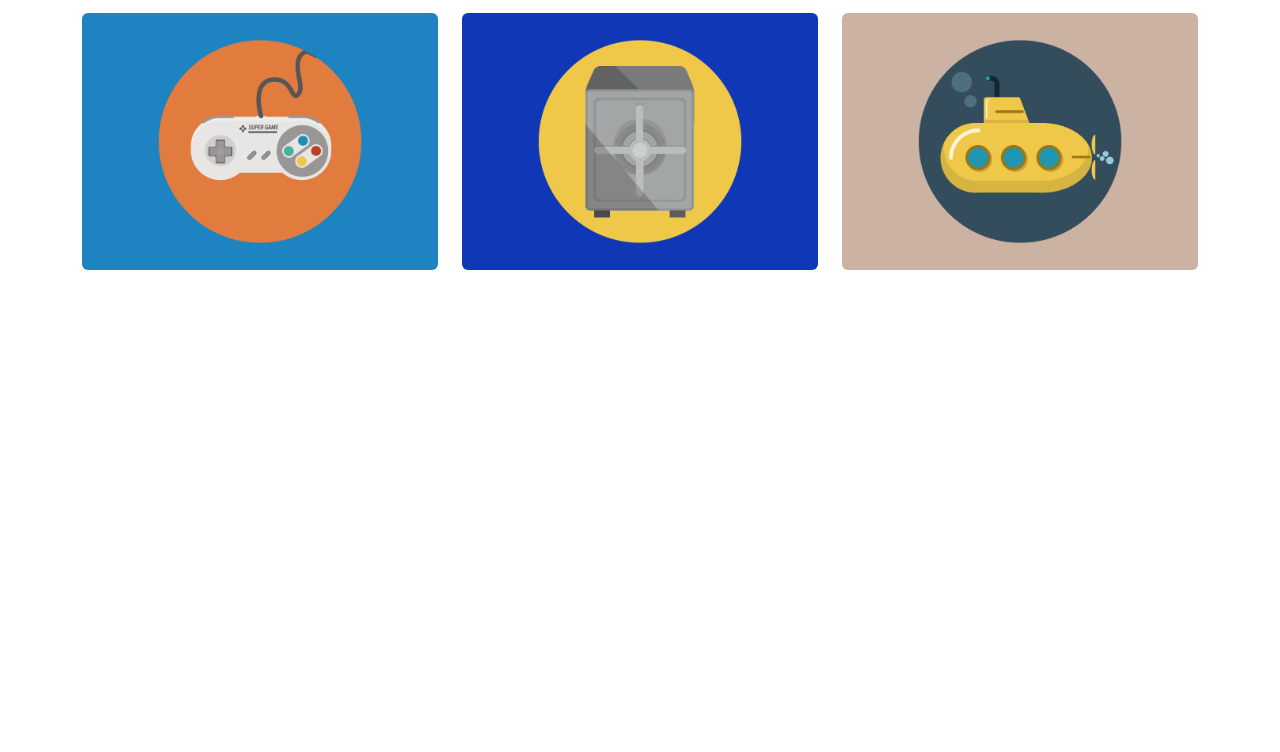
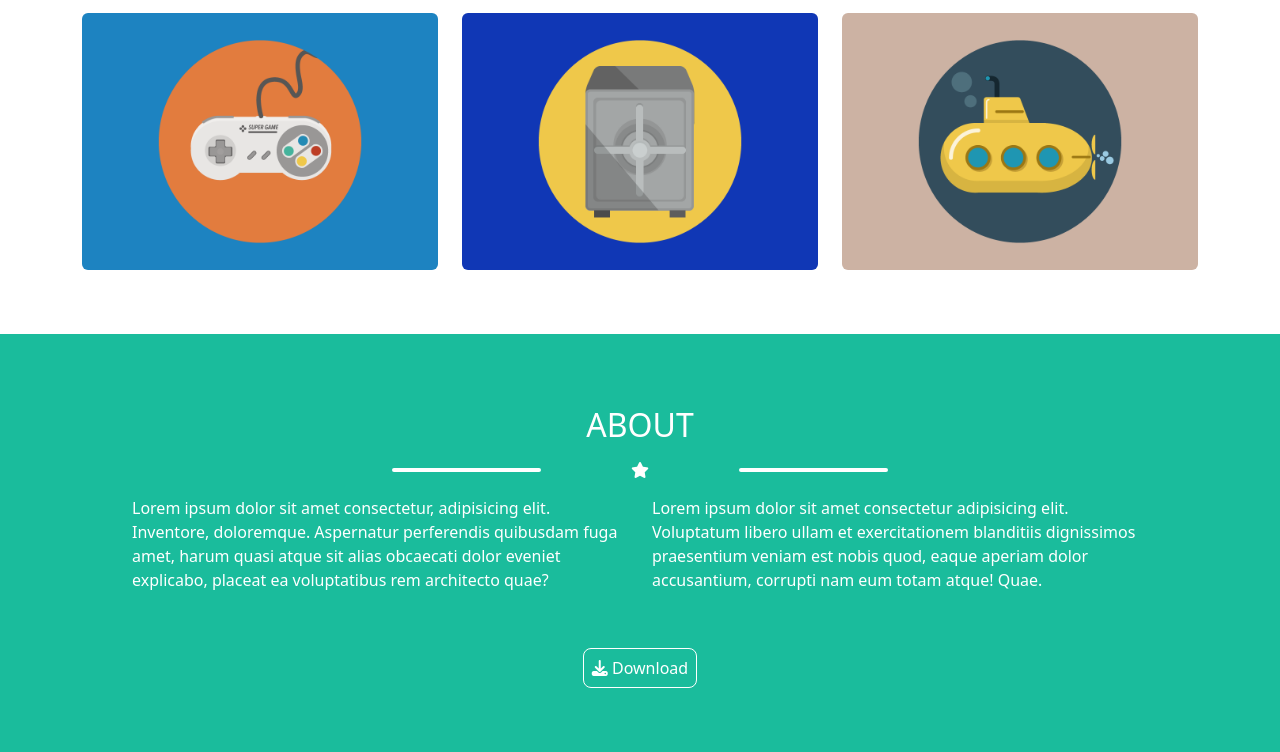
Before and after one commit to nicolabzz/html-css-bootstrap-freelancer, a plain HTML site: page index.html in a window 1280 px wide. Shown: the part 819-1571 px from the top of the page. Before the commit the page ends 1153 px from the top, so only its background shows below. Drawn offline with nearby package versions, Linux system fonts and the light colour scheme.

Commit message:
fourth section done

```diff
--- a/css/style.css
+++ b/css/style.css
@@ -20,3 +20,7 @@
 .xx-large{
     font-size: xx-large;
 }
+
+.px-100 {
+    padding: 0 120px;
+}
--- a/index.html
+++ b/index.html
@@ -1,5 +1,6 @@
 <!DOCTYPE html>
 <html lang="en">
+
 <head>
     <meta charset="UTF-8">
     <meta http-equiv="X-UA-Compatible" content="IE=edge">
@@ -11,13 +12,17 @@
     <script src="https://kit.fontawesome.com/2e68396fad.js" crossorigin="anonymous"></script>
 
     <!-- CSS only -->
-    <link href="https://cdn.jsdelivr.net/npm/bootstrap@5.2.2/dist/css/bootstrap.min.css" rel="stylesheet" integrity="sha384-Zenh87qX5JnK2Jl0vWa8Ck2rdkQ2Bzep5IDxbcnCeuOxjzrPF/et3URy9Bv1WTRi" crossorigin="anonymous">
+    <link href="https://cdn.jsdelivr.net/npm/bootstrap@5.2.2/dist/css/bootstrap.min.css" rel="stylesheet"
+        integrity="sha384-Zenh87qX5JnK2Jl0vWa8Ck2rdkQ2Bzep5IDxbcnCeuOxjzrPF/et3URy9Bv1WTRi" crossorigin="anonymous">
 
     <!-- JavaScript Bundle with Popper -->
-    <script src="https://cdn.jsdelivr.net/npm/bootstrap@5.2.2/dist/js/bootstrap.bundle.min.js" integrity="sha384-OERcA2EqjJCMA+/3y+gxIOqMEjwtxJY7qPCqsdltbNJuaOe923+mo//f6V8Qbsw3" crossorigin="anonymous"></script>
+    <script src="https://cdn.jsdelivr.net/npm/bootstrap@5.2.2/dist/js/bootstrap.bundle.min.js"
+        integrity="sha384-OERcA2EqjJCMA+/3y+gxIOqMEjwtxJY7qPCqsdltbNJuaOe923+mo//f6V8Qbsw3"
+        crossorigin="anonymous"></script>
 
     <title>Boostrap Fteelancer</title>
 </head>
+
 <body>
     <!-- header -->
     <header class="ms_bghead">
@@ -25,7 +30,7 @@
             <div class="row justify-content-between pb-4 pt-4 align-items-center">
 
                 <div class="col-6 box text-white">
-                <a href="" class="text-white text-decoration-none"> START BOOTSTRAP </a>
+                    <a href="" class="text-white text-decoration-none"> START BOOTSTRAP </a>
                 </div>
 
                 <div class="col-5 box text-center d-flex align-items-center justify-content-end">
@@ -34,7 +39,8 @@
                         <li class="list-inline-item"><a href="" class="text-white text-decoration-none">ABOUT</a></li>
                         <li class="list-inline-item"><a href="" class="text-white text-decoration-none">CONTACT</a></li>
                     </ul>
-                    <a href="" class="text-gray border border-white pe-2 ps-2 fs-3 rounded d-sm-block d-md-none"><i class="fa-solid fa-bars"></i></a>
+                    <a href="" class="text-gray border border-white pe-2 ps-2 fs-3 rounded d-sm-block d-md-none"><i
+                            class="fa-solid fa-bars"></i></a>
                 </div>
             </div>
         </div>
@@ -105,6 +111,44 @@
         </div>
     </section>
 
+    <!-- fourth section -->
+    <section class="ms_gbstart px-100 pt-4 pb-5">
+        <div class="container pt-5 pb-4">
+
+            <div class="row text-white">
+               <div class="col-sm-12 text-center">
+                   <h2 class="text-white mb-2">ABOUT</h2>
+               </div>
+
+               <div class="col-12 mb-2">
+                    <div class="row justify-content-center align-items-center">
+                        <div class="col-2">
+                            <hr class="border border-white border-2 opacity-100 rounded-pill">
+                        </div>
+                        <div class="col-2 text-center">
+                            <i class="fa-solid fa-star text-white"></i>
+                        </div>
+                        <div class="col-2">
+                            <hr class="border border-white border-2 opacity-100 rounded-pill">
+                        </div>
+                    </div>
+                </div>
+
+                <div class="col-sm-12 col-md-6">
+                   <p>Lorem ipsum dolor sit amet consectetur, adipisicing elit. Inventore, doloremque. Aspernatur perferendis quibusdam fuga amet, harum quasi atque sit alias obcaecati dolor eveniet explicabo, placeat ea voluptatibus rem architecto quae?</p>
+                </div>
+
+                <div class="col-sm-12 col-md-6 mb-5">
+                   <p>Lorem ipsum dolor sit amet consectetur adipisicing elit. Voluptatum libero ullam et exercitationem blanditiis dignissimos praesentium veniam est nobis quod, eaque aperiam dolor accusantium, corrupti nam eum totam atque! Quae.</p>
+                </div>
+
+                <div class="col-sm-12 text-center">
+                   <a href="" class="text-white text-decoration-none border border-white p-2 rounded-3"><i class="fa-solid fa-download"></i> Download</a>
+                </div>
+            </div>
+       </div>
+    </section>
 
 </body>
+
 </html>
```
